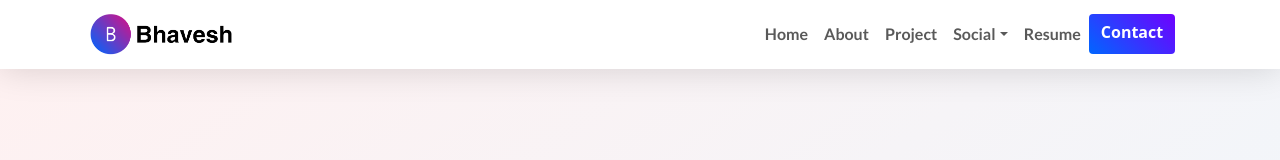
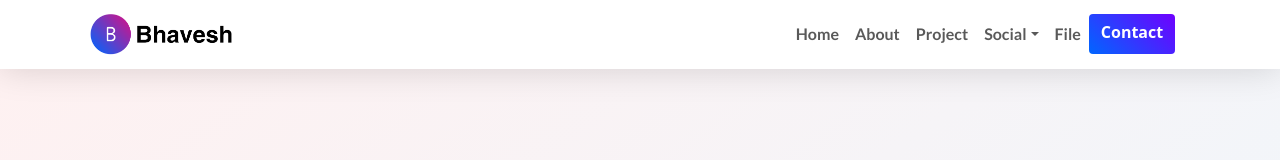
Before and after one commit to bhavesh9899/portfolio, a React (Create React App) app: page / in a window 1280 px wide. Shown: the top 160 px of the page. Built offline with nearby package versions, Linux system fonts and the light colour scheme.

Commit message:
Modify Navbar with new links and dropdown items
Updated social links and added a new file link in the Navbar component.

```diff
--- a/src/components/Navbar.js
+++ b/src/components/Navbar.js
@@ -48,7 +48,7 @@ const Navbar = () => {
                                     </ul>
                                 </li>
                                 <li className="nav-item">
-                                    <a className="nav-link text-center" href="resume.pdf" target="_bhavesh">Resume</a>
+                                    <a className="nav-link text-center" href="https://drive.google.com/file/d/1kIBANhiXkNyzXjlgt6R9Rpy_bHsPohI-/view?usp=drive_link" target="_bhavesh">File</a>
                                 </li>
                                 <Link to="/contact" className="btn btn-primary btn-nav-desktop">Contact</Link>
                             </ul>
```
